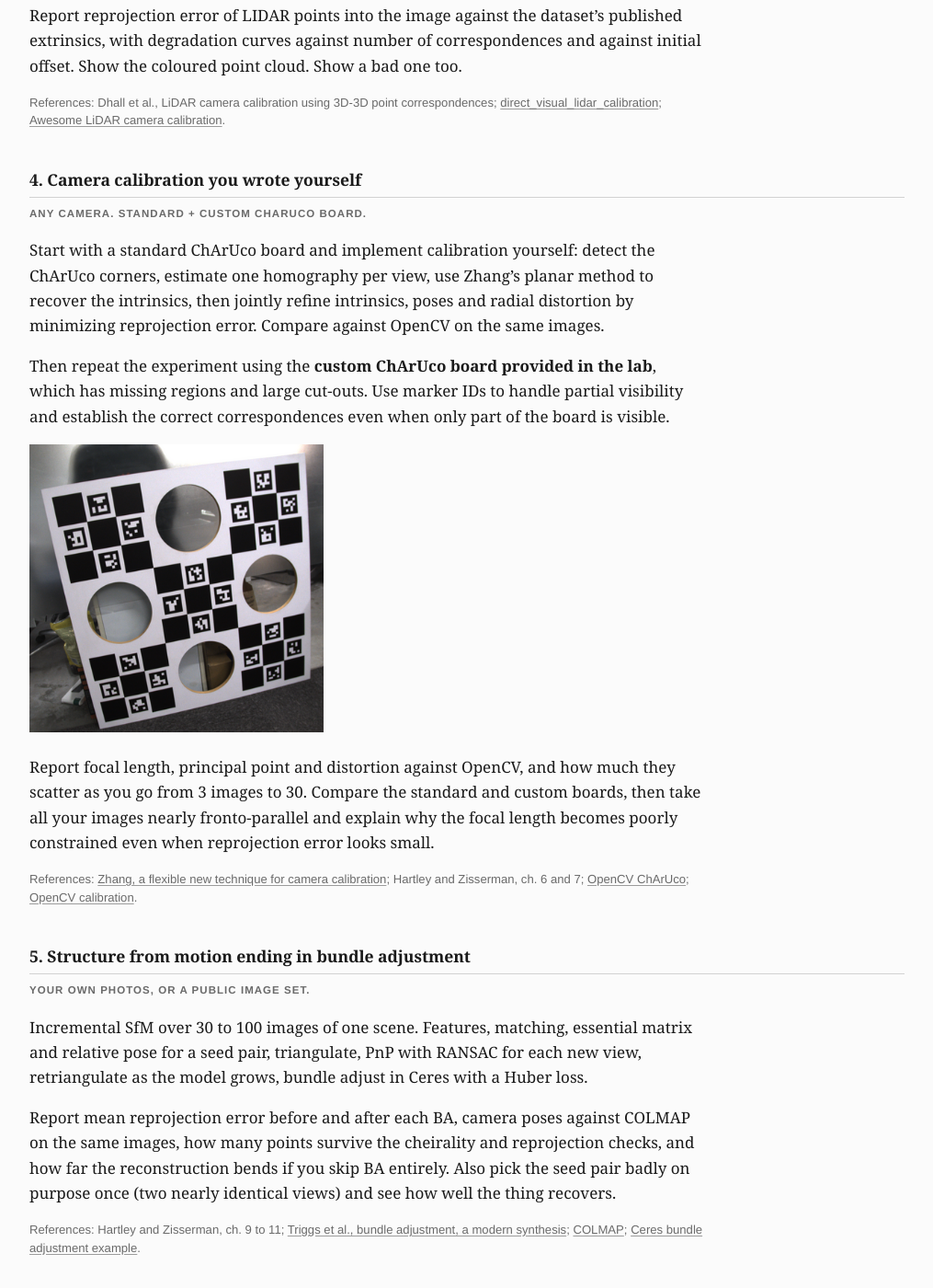
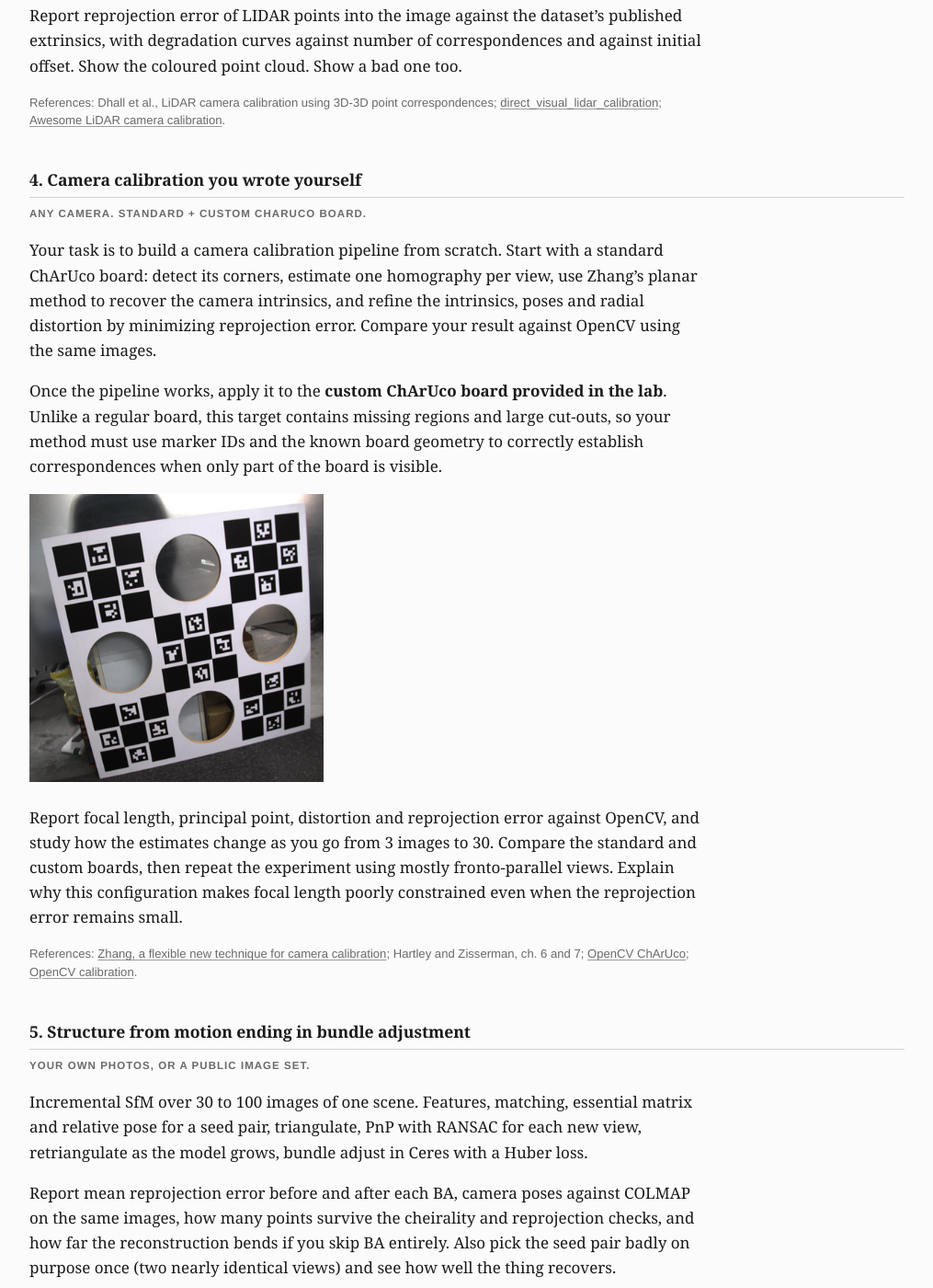
Before and after one commit to Mobile-Robotics-2026/mobile-robotics-2026.github.io, a Jekyll site: the page built from project.md, in a window 1280 px wide and 1400 px high, scrolled down 3899 px. Shown: the whole window at 92% size, without its empty margins (132-1147 px from the left). Built offline with Jekyll 4.4.1, drawn with Linux system fonts in a browser that asks for light colours.

Commit message:
project update

```diff
--- a/project.md
+++ b/project.md
@@ -188,21 +188,24 @@ References: Dhall et al., LiDAR camera calibration using 3D-3D point corresponde
 Any camera. Standard + custom ChArUco board.
 {: .project-meta}
 
-Start with a standard ChArUco board and implement calibration yourself: detect the
-ChArUco corners, estimate one homography per view, use Zhang's planar method to recover
-the intrinsics, then jointly refine intrinsics, poses and radial distortion by minimizing
-reprojection error. Compare against OpenCV on the same images.
+Your task is to build a camera calibration pipeline from scratch. Start with a standard
+ChArUco board: detect its corners, estimate one homography per view, use Zhang's planar
+method to recover the camera intrinsics, and refine the intrinsics, poses and radial
+distortion by minimizing reprojection error. Compare your result against OpenCV using the
+same images.
 
-Then repeat the experiment using the **custom ChArUco board provided in the lab**, which
-has missing regions and large cut-outs. Use marker IDs to handle partial visibility and
-establish the correct correspondences even when only part of the board is visible.
+Once the pipeline works, apply it to the **custom ChArUco board provided in the lab**.
+Unlike a regular board, this target contains missing regions and large cut-outs, so your
+method must use marker IDs and the known board geometry to correctly establish
+correspondences when only part of the board is visible.
 
 <img src="/assets/img/charuco_calib_002.png" alt="Custom ChArUco calibration board" width="320">
 
-Report focal length, principal point and distortion against OpenCV, and how much they
-scatter as you go from 3 images to 30. Compare the standard and custom boards, then take
-all your images nearly fronto-parallel and explain why the focal length becomes poorly
-constrained even when reprojection error looks small.
+Report focal length, principal point, distortion and reprojection error against OpenCV,
+and study how the estimates change as you go from 3 images to 30. Compare the standard
+and custom boards, then repeat the experiment using mostly fronto-parallel views. Explain
+why this configuration makes focal length poorly constrained even when the reprojection
+error remains small.
 
 References: [Zhang, a flexible new technique for camera
 calibration](https://www.microsoft.com/en-us/research/publication/a-flexible-new-technique-for-camera-calibration/);
```
